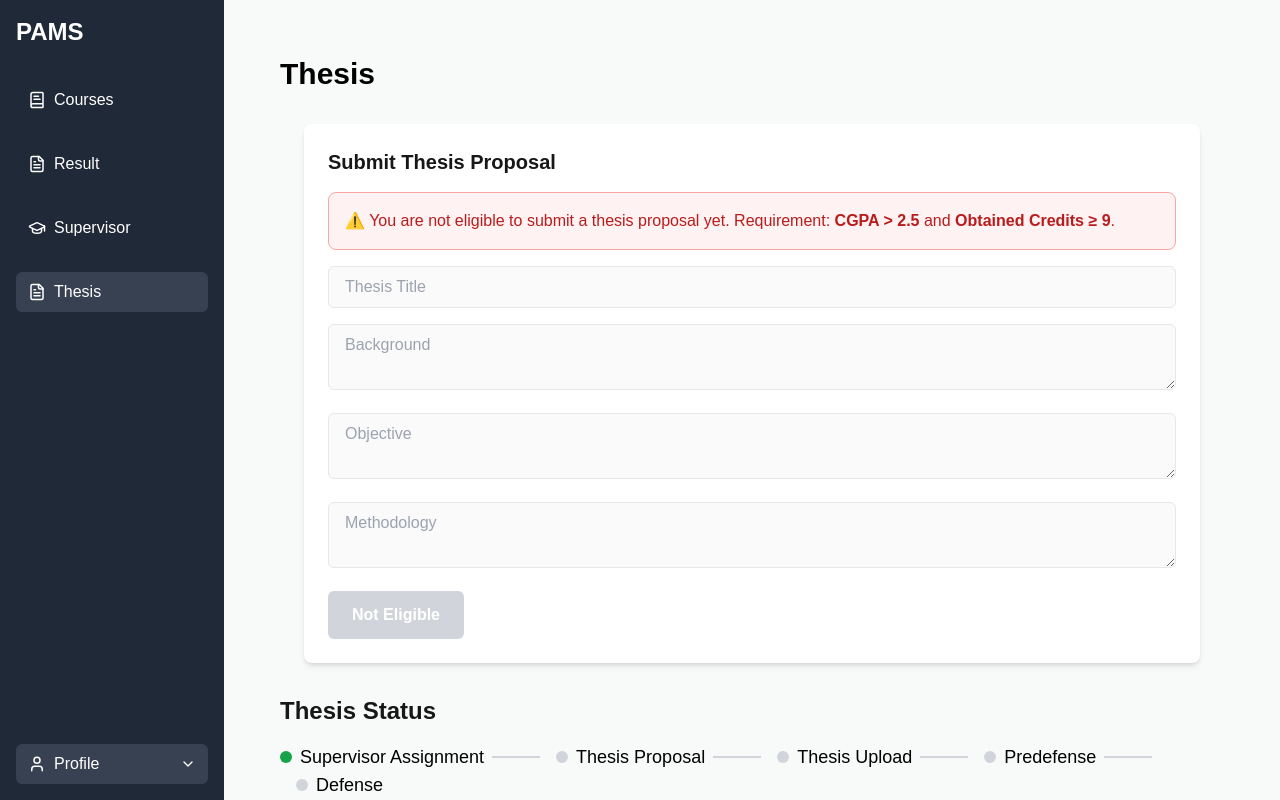
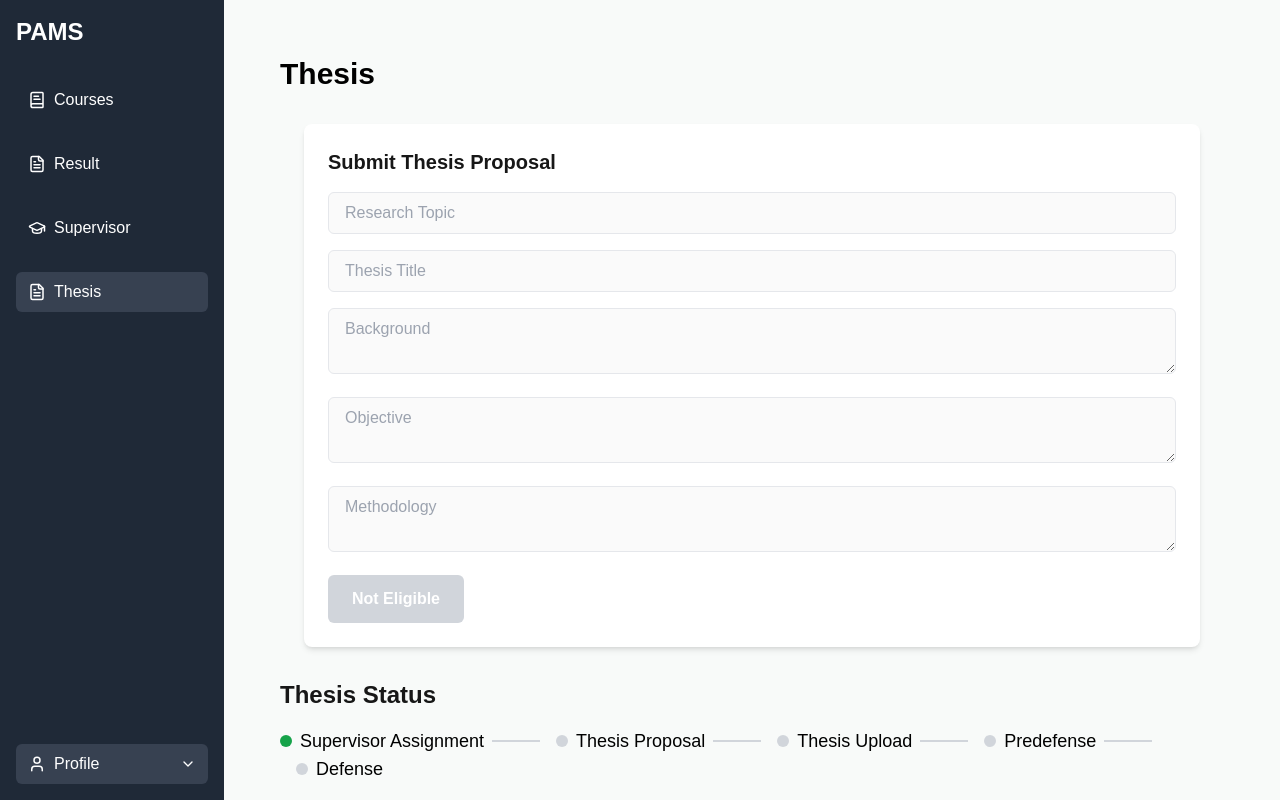
Before and after one commit to NanzibaSamita/frontend, a Next.js app: page /dashboard/student/thesis in a window 1280 px wide. Built offline with nearby package versions, Linux system fonts and the light colour scheme; no server answers.

Commit message:
changed thesis page to include research topic

```diff
--- a/app/dashboard/student/thesis/page.jsx
+++ b/app/dashboard/student/thesis/page.jsx
@@ -9,6 +9,7 @@ export default function ThesisPage() {
     defense: "Not Scheduled",
   });
   const [eligible, setEligible] = useState(false);
+  const [reason, setReason] = useState(""); // <-- new: reason for ineligibility
   const [loading, setLoading] = useState(false);
   const [message, setMessage] = useState("");
   const [form, setForm] = useState({
@@ -33,8 +34,8 @@ export default function ThesisPage() {
         const data = await res.json();
 
         if (res.ok && data.progress) {
-          // Eligibility comes from backend
           setEligible(data.eligible || false);
+          setReason(data.reason || "");
 
           const proposalUnlocked = data.progress.find(
             (p) => p.step === "Thesis Proposal"
@@ -69,7 +70,7 @@ export default function ThesisPage() {
     setMessage("");
 
     try {
-      const res = await fetch("http://localhost:8080/api/students/submit", {
+      const res = await fetch("http://localhost:8080/api/students/submit/check", {
         method: "POST",
         headers: {
           "Content-Type": "application/json",
@@ -84,7 +85,7 @@ export default function ThesisPage() {
         setStatus({ ...status, proposal: "Submitted" });
         setMessage("✅ Thesis proposal submitted successfully!");
       } else {
-        setMessage(data.error || "❌ Failed to submit proposal.");
+        setMessage(data.message || "❌ Failed to submit proposal.");
       }
     } catch (err) {
       console.error(err);
@@ -102,14 +103,23 @@ export default function ThesisPage() {
       <div className="max-w-4xl mx-auto bg-white p-6 rounded-lg shadow-md">
         <h3 className="text-xl font-semibold mb-4">Submit Thesis Proposal</h3>
 
-        {!eligible && (
+        {!eligible && reason && (
           <div className="p-4 mb-4 bg-red-50 border border-red-300 text-red-700 rounded-lg">
-            ⚠️ You are not eligible to submit a thesis proposal yet.
-            Requirement: <b>CGPA &gt; 2.5</b> and <b>Obtained Credits ≥ 9</b>.
+            ⚠️ You are not eligible to submit a thesis proposal yet. <br />
+            <b>Reason:</b> {reason}
           </div>
         )}
 
         <div className="space-y-4">
+          <input
+            type="text"
+            name="research_topic"
+            placeholder="Research Topic"
+            value={form.research_topic}
+            onChange={handleChange}
+            className="w-full px-4 py-2 border rounded-md"
+            disabled={!eligible}
+          />
           <input
             type="text"
             name="title"
@@ -146,9 +156,7 @@ export default function ThesisPage() {
 
           <button
             onClick={handleSubmitProposal}
-            disabled={
-              loading || status.proposal === "Submitted" || !eligible
-            }
+            disabled={loading || status.proposal === "Submitted" || !eligible}
             className={`py-3 px-6 rounded-md text-white font-semibold ${
               !eligible
                 ? "bg-gray-300 cursor-not-allowed"
@@ -199,9 +207,7 @@ export default function ThesisPage() {
                 }`}
               ></div>
               <span className="text-lg text-black">{step}</span>
-              {index < arr.length - 1 && (
-                <div className="w-12 h-0.5 bg-gray-300"></div>
-              )}
+              {index < arr.length - 1 && <div className="w-12 h-0.5 bg-gray-300"></div>}
             </div>
           ))}
         </div>
```
